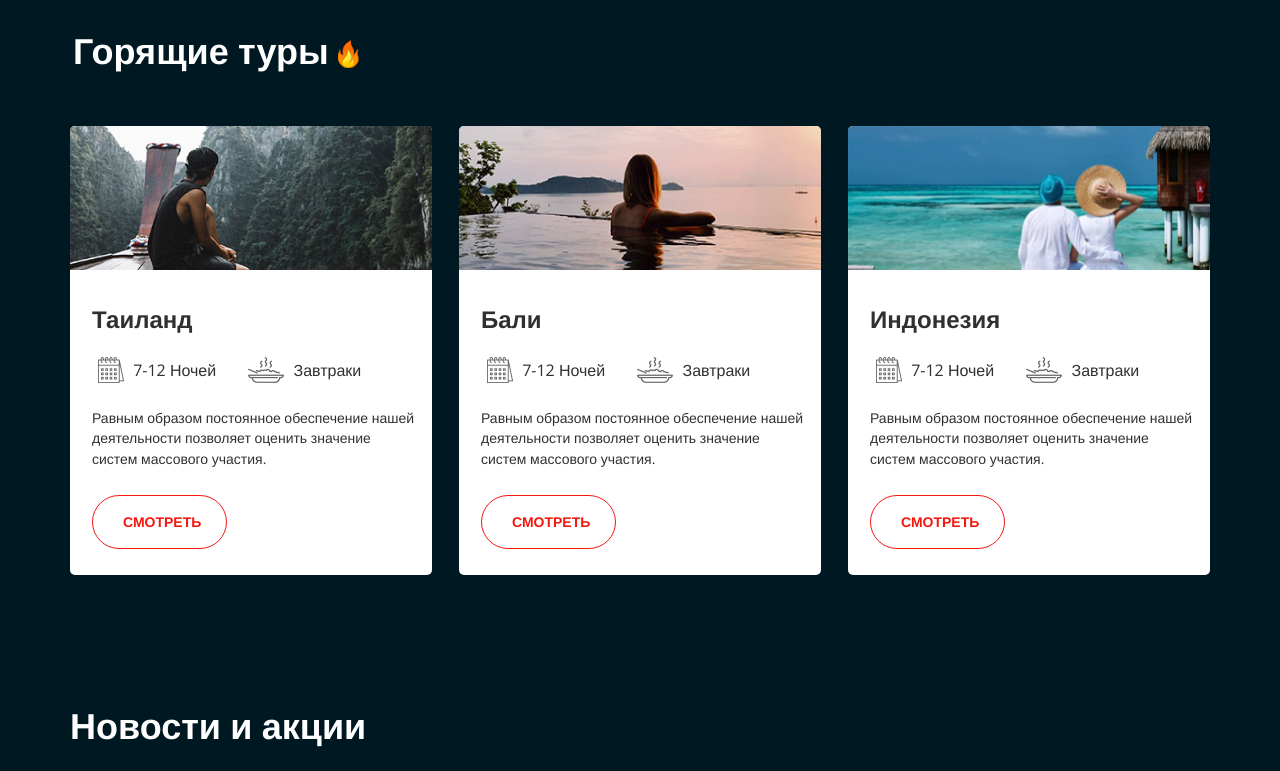
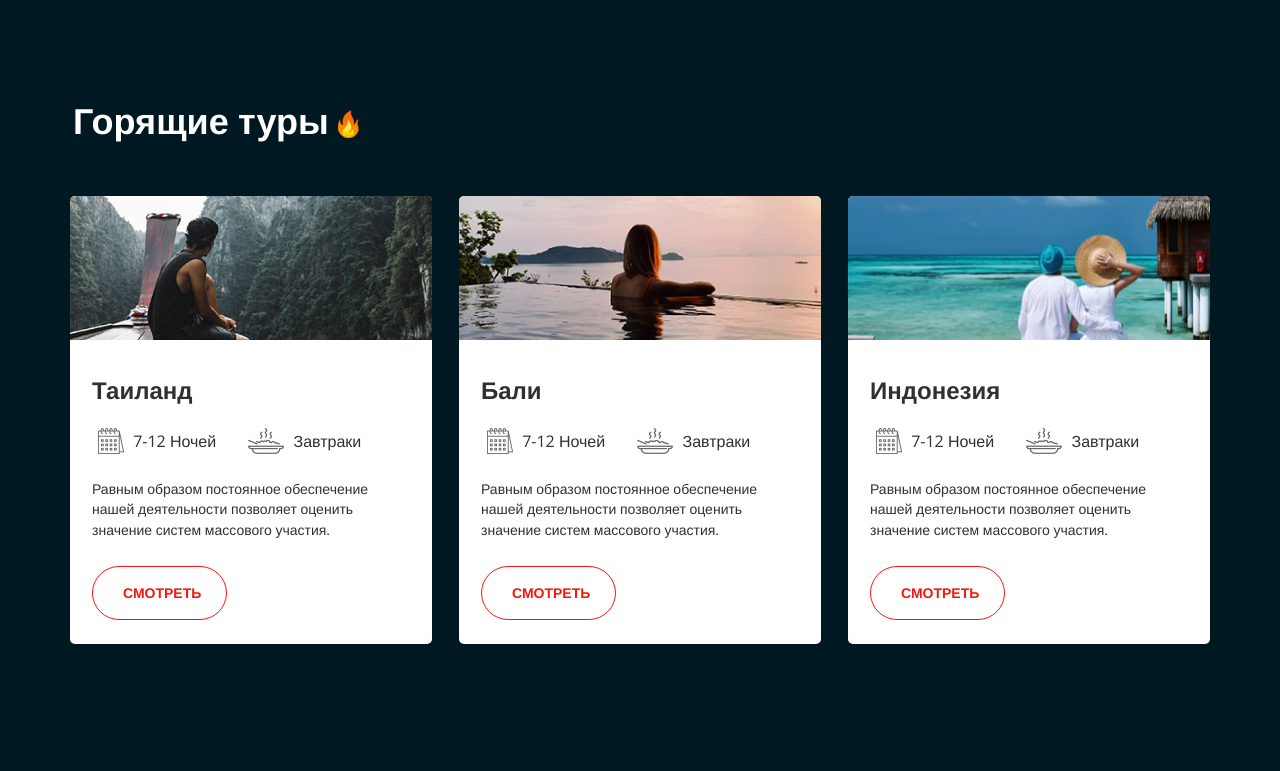
Before and after one commit to suvorov-ae/html-css_start, a plain HTML site: page index.html in a window 1280 px wide. Shown: the part 680-1451 px from the top of the page. Drawn offline with nearby package versions, Linux system fonts and the light colour scheme.

Commit message:
tours_update

```diff
--- a/css/main.css
+++ b/css/main.css
@@ -62,13 +62,14 @@ a:any-link {
   display: flex;
   justify-content: space-between;
   padding-top: 30px;
-  margin-bottom: 50px;
+  margin-bottom: 120px;
 }
 
 .header__col {
   display: inline-flex;
   vertical-align: middle;
   justify-content: space-between;
+  width: 37.5%;
 }
 
 .header__col--right {
@@ -79,7 +80,7 @@ a:any-link {
   display: flex;
   justify-content: space-between;
   align-items: center;
-  width: 270px;
+  gap: 54px;
   height: 100%;
   font-size: 14px;
 }
@@ -133,7 +134,7 @@ a:any-link {
   border-radius: 36px;
 }
 
-.btn--placecard {
+.item-tours__btn {
   width: 135px;
   padding: 18px 29px 18px 30px;
   background-color: #FFF;
@@ -141,7 +142,7 @@ a:any-link {
   border: 1px solid #F5170E;
 }
 
-.btn--placecard:hover {
+.item-tours__btn:hover {
   background-color: #F5170E;
   color: #FFF;
 }
@@ -154,70 +155,73 @@ a:any-link {
 
 /* TOURS */
 
-.tours__title {
+
+
+.section__title {
   font-size: 36px;
   font-weight: 700;
   margin-bottom: 55px;
   padding-left: 3px;
 }
 
-.tours__title-image {
+.tours__title-image{
   vertical-align: middle;
 }
 
-.tours__content {
+
+.tours__list {
   display: flex;
   justify-content: space-between;
-  flex-wrap: wrap;
+  flex-wrap: nowrap;
   margin-bottom: 130px;
   gap: 10px;
 }
 
-.placecard {
+.tours__item {
   background-color: #FFF;
   color: #303030;
-  display: flex;
-  flex-direction: column;
-  vertical-align: top;
   max-width: 362px;
   border-radius: 5px;
 }
 
-.placecard__title {
+.item-tours__image{
+  display:block;
+}
+
+.item-tours__title {
   font-size: 24px;
   margin-bottom: 24px;
 }
 
-.placecard__content {
-  padding: 35px 16px 26px 22px;
+.item-tours__content {
+  display: flex;
+  flex-direction: column;
+  justify-content: space-between;
+  padding: 36px 22px 24px;
 }
 
-.placecard__image {
-  display: block;
-}
-
-.placecard__desc {
+.item-tours__desc {
   font-size: 14px;
   margin-bottom: 25px;
   line-height: 1.47;
 }
 
-.icon-list {
+.icon-tours__list {
   padding-left: 6px;
   margin-bottom: 25px;
 }
 
-.icon-list__item {
+.icon-tours__item {
   display: inline-block;
   margin-right: 28px;
 }
 
-.icon__image {
+.icon-tours__image {
   display: inline;
   vertical-align: middle;
 }
 
-.icon__text {
+.icon-tours__text {
   vertical-align: middle;
   font-size: 16px;
   margin-inline-start: 5px;
--- a/index.html
+++ b/index.html
@@ -47,76 +47,87 @@
 
       <section class="section">
         <div class="container">
-          <h2 class="tours__title">
+          <h2 class="section__title">
             Горящие туры
             <img src="/img/index/title_flame.png" alt="flame-image" class="tours__title-image">
           </h2>
-          <div class="tours__content">
-            <div class="placecard">
-              <img src="/img/index/tours_1.png" alt="thai-picture" class="placecard__image">
-              <div class="placecard__content">
-                <h3 class="placecard__title">Таиланд </h3>
-                <ul class="icon-list">
-                  <li class="icon-list__item">
-                    <img src="/img/index/icon_cal.png" alt="calendar-icon" class="icon__image">
-                    <span class="icon__text">7-12 Ночей</span>
+          <ul class="tours__list">
+            <li class="tours__item item-tours">
+              <img src="/img/index/tours_1.png" alt="thailand" class="item-tours__image">
+              <div class="item-tours__content">
+                <h3 class="item-tours__title">Таиланд</h3>
+                <div class="item-tours__icon icon-tours">
+                  <ul class="icon-tours__list">
+                    <li class="icon-tours__item">
+                      <img src="/img/index/icon_cal.png" alt="calendar" class="icon-tours__image">
+                      <span class="icon-tours__text">7-12 Ночей</span>
                     </li>
-                  <li class="icon-list__item">
-                    <img src="/img/index/icon_meal.png" alt="meal-icon" class="icon__image">
-                    <span class="icon__text">Завтраки</span>
+                    <li class="icon-tours__item">
+                      <img src="/img/index/icon_meal.png" alt="meal" class="icon-tours__image">
+                      <span class="icon-tours__text">Завтраки</span>
                     </li>
                   </ul>
-                <p class="placecard__desc">Равным образом постоянное обеспечение нашей деятельности позволяет оценить
+                </div>
+                <div class="item-tours__desc">
+                  <p>Равным образом постоянное обеспечение нашей деятельности позволяет оценить
                     значение систем массового участия.</p>
-                <a href="#" class="btn btn--placecard">Смотреть</a>
                 </div>
+                <a href="#" class="btn item-tours__btn">Смотреть</a>
               </div>
-            <div class="placecard">
-              <img src="./img/index/tours_2.png" alt="bali-picture" class="placecard__image">
-              <div class="placecard__content">
-                <h3 class="placecard__title">Бали</h3>
-                <ul class="icon-list">
-                  <li class="icon-list__item">
-                    <img src="/img/index/icon_cal.png" alt="calendar-icon" class="icon__image">
-                    <span class="icon__text">7-12 Ночей</span>
             </li>
-                  <li class="icon-list__item">
-                    <img src="/img/index/icon_meal.png" alt="meal-icon" class="icon__image">
-                    <span class="icon__text">Завтраки</span>
+            <li class="tours__item item-tours">
+              <img src="/img/index/tours_2.png" alt="bali" class="item-tours__image">
+              <div class="item-tours__content">
+                <h3 class="item-tours__title">Бали</h3>
+                <div class="item-tours__icon icon-tours">
+                  <ul class="icon-tours__list">
+                    <li class="icon-tours__item">
+                      <img src="/img/index/icon_cal.png" alt="calendar" class="icon-tours__image">
+                      <span class="icon-tours__text">7-12 Ночей</span>
+                    </li>
+                    <li class="icon-tours__item">
+                      <img src="/img/index/icon_meal.png" alt="meal" class="icon-tours__image">
+                      <span class="icon-tours__text">Завтраки</span>
                     </li>
                   </ul>
-                <p class="placecard__desc">Равным образом постоянное обеспечение нашей деятельности позволяет оценить
+                </div>
+                <div class="item-tours__desc">
+                  <p>Равным образом постоянное обеспечение нашей деятельности позволяет оценить
                     значение систем массового участия.</p>
-                <a href="#" class="btn btn--placecard">Смотреть</a>
                 </div>
-
+                <a href="#" class="btn item-tours__btn">Смотреть</a>
               </div>
-            <div class="placecard">
-              <img src="./img/index/tours_3.png" alt="ind-picture" class="placecard__image">
-              <div class="placecard__content">
-                <h3 class="placecard__title">Индонезия</h3>
-                <ul class="icon-list">
-                  <li class="icon-list__item">
-                    <img src="/img/index/icon_cal.png" alt="calendar-icon" class="icon__image">
-                    <span class="icon__text">7-12 Ночей</span>
             </li>
-                  <li class="icon-list__item">
-                    <img src="/img/index/icon_meal.png" alt="meal-icon" class="icon__image">
-                    <span class="icon__text">Завтраки</span>
+            <li class="tours__item item-tours">
+              <img src="/img/index/tours_3.png" alt="indonesia" class="item-tours__image">
+              <div class="item-tours__content">
+                <h3 class="item-tours__title">Индонезия</h3>
+                <div class="item-tours__icon icon-tours">
+                  <ul class="icon-tours__list">
+                    <li class="icon-tours__item">
+                      <img src="/img/index/icon_cal.png" alt="calendar" class="icon-tours__image">
+                      <span class="icon-tours__text">7-12 Ночей</span>
+                    </li>
+                    <li class="icon-tours__item">
+                      <img src="/img/index/icon_meal.png" alt="meal" class="icon-tours__image">
+                      <span class="icon-tours__text">Завтраки</span>
                     </li>
                   </ul>
-                <p class="placecard__desc">Равным образом постоянное обеспечение нашей деятельности позволяет оценить
+                </div>
+                <div class="item-tours__desc">
+                  <p>Равным образом постоянное обеспечение нашей деятельности позволяет оценить
                     значение систем массового участия.</p>
-                <a href="#" class="btn btn--placecard">Смотреть</a>
                 </div>
+                <a href="#" class="btn item-tours__btn">Смотреть</a>
               </div>
-          </div>
+            </li>
+          </ul>
         </div>
       </section>
 
       <section class="section">
         <div class="container">
-          <h2 class="news__title">Новости и акции</h2>
+          <h2 class="section__title">Новости и акции</h2>
           <div class="news__content">
             <a href="" class="newscard newscard--plain">
               <div class="newscard__date">Декабрь 2019</div>
```
Lines whose indentation alone changed are shown as unchanged.
